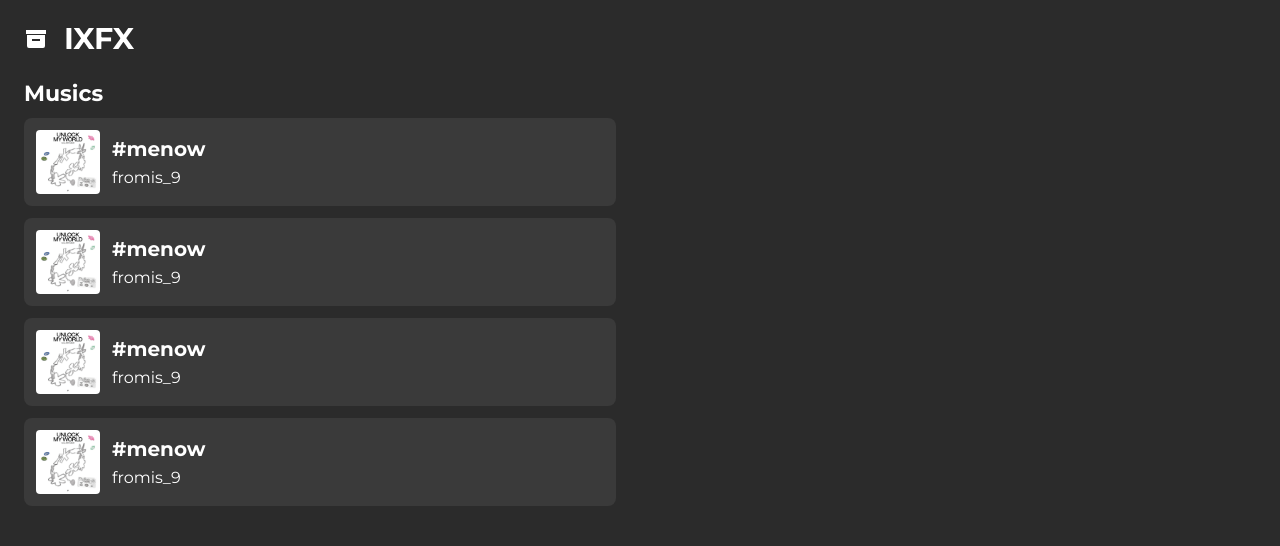
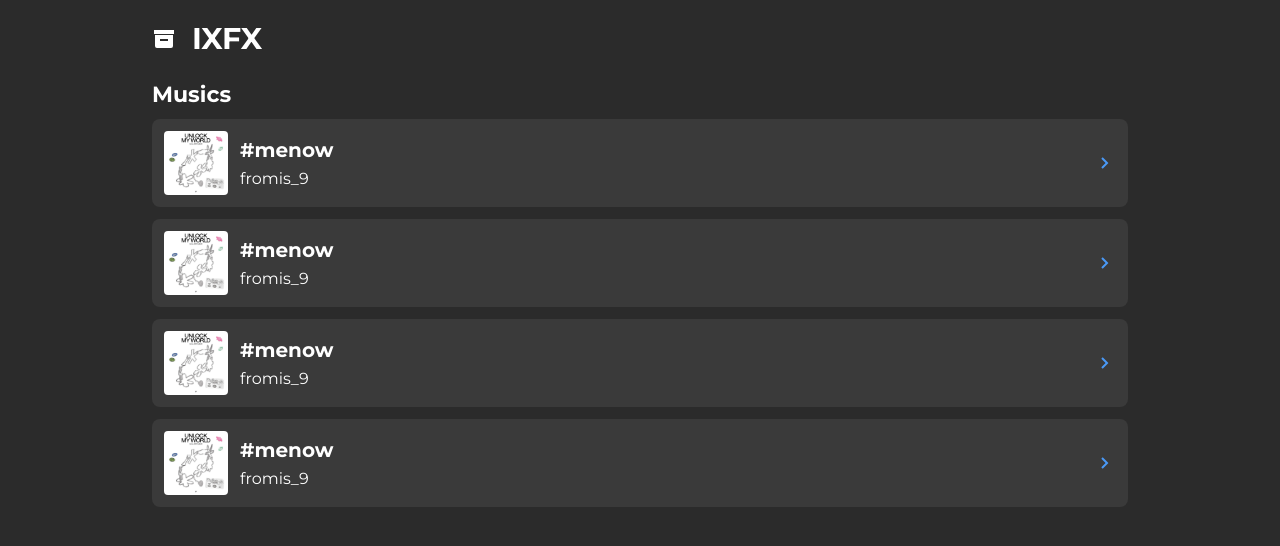
Before and after one commit to delta-kor/ixvx, a Next.js app: page / in a window 1280 px wide. Shown: the top 546 px of the page. Built offline with nearby package versions, Linux system fonts and the light colour scheme.

Commit message:
Add music info component

```diff
--- a/app/(main)/layout.tsx
+++ b/app/(main)/layout.tsx
@@ -2,9 +2,9 @@
 
 export default function Layout({ children }: { children: React.ReactNode }) {
   return (
-    <div>
+    <div className="max-w-[1024px] mx-auto">
       <Header title="IXFX" icon="logo" />
-      {children}
+      <div className="pt-[78px]">{children}</div>
     </div>
   );
 }
--- a/app/(main)/music/[id]/page.tsx
+++ b/app/(main)/music/[id]/page.tsx
@@ -1,3 +1,21 @@
-export default function MusicPage() {
-  return <div></div>;
+import MusicInfo from '@/components/MusicInfo';
+import IXVX from '@/lib/ixvx';
+import { notFound } from 'next/navigation';
+
+interface Props {
+  params: {
+    id: string;
+  };
 }
+
+export default function MusicPage({ params: { id } }: Props) {
+  const music = IXVX.getMusic(id);
+
+  if (!music) return notFound();
+
+  return (
+    <div>
+      <MusicInfo music={music} />
+    </div>
+  );
+}
--- a/components/Cards.tsx
+++ b/components/Cards.tsx
@@ -5,7 +5,7 @@
 
 export default function Cards({ title, children }: Props) {
   return (
-    <div className="flex px-xl flex-col gap-sm max-w-[640px]">
+    <div className="flex px-xl flex-col gap-sm">
       <div className="text-subtitle1 text-white">{title}</div>
       <div className="flex flex-col gap-md">{children}</div>
     </div>
--- a/components/Header.tsx
+++ b/components/Header.tsx
@@ -1,3 +1,4 @@
+import Link from 'next/link';
 import Icon, { IconType } from './Icon';
 
 interface Props {
@@ -7,9 +8,11 @@
 
 export default function Header({ title, icon }: Props) {
   return (
-    <div className="flex px-xl py-lg gap-lg items-center">
-      <Icon type={icon} className="w-xl h-xl text-white shrink-0" />
-      <div className="text-heading1 text-white grow truncate">{title}</div>
-    </div>
+    <Link href={'/'}>
+      <div className="fixed top-0 left-0 right-0 flex px-xl py-lg w-full gap-lg items-center bg-background z-10 cursor-pointer select-none">
+        <Icon type={icon} className="w-xl h-xl text-white shrink-0" />
+        <div className="text-heading1 text-white grow truncate">{title}</div>
+      </div>
+    </Link>
   );
 }
--- a/components/Icon.tsx
+++ b/components/Icon.tsx
@@ -1,9 +1,11 @@
 import { IconBaseProps } from 'react-icons';
-import { BiSolidBox } from 'react-icons/bi';
+import { BiChevronRight, BiSolidBox, BiSolidRightArrow } from 'react-icons/bi';
 
 const Icons = {
   logo: BiSolidBox,
+  chevron_right: BiChevronRight,
 };
+
 export type IconType = keyof typeof Icons;
 
 interface Props extends IconBaseProps {
--- a/components/MusicCard.tsx
+++ b/components/MusicCard.tsx
@@ -1,12 +1,17 @@
 import Image from 'next/image';
 import Jelly from './Jelly';
+import Link from 'next/link';
+import Icon from './Icon';
 
 interface Props {
   music: Music;
 }
 
-export default function MusicCard({ music: { title, group, album } }: Props) {
+export default function MusicCard({
+  music: { id, title, group, album },
+}: Props) {
   return (
+    <Link href={`/music/${id}`}>
       <Jelly className="flex p-md items-center gap-md rounded-md bg-gray cursor-pointer select-none">
         <Image
           src={album}
@@ -17,6 +22,8 @@
           <div className="text-heading3 text-white truncate">{title}</div>
           <div className="text-body1 text-white truncate">{group}</div>
         </div>
+        <Icon type={'chevron_right'} className="w-xl h-xl text-primary" />
       </Jelly>
+    </Link>
   );
 }
--- /dev/null
+++ b/components/MusicInfo.tsx
@@ -0,0 +1,21 @@
+import Image from 'next/image';
+
+interface Props {
+  music: Music;
+}
+
+export default function MusicInfo({ music: { title, group, album } }: Props) {
+  return (
+    <div className="flex py-sm flex-col content-center items-center gap-lg">
+      <Image
+        src={album}
+        alt={title}
+        className="w-[100px] h-[100px] rounded-sm"
+      />
+      <div className="flex flex-col content-center items-center gap-xs">
+        <div className="text-heading2 text-white">{title}</div>
+        <div className="text-body1 text-white">{group}</div>
+      </div>
+    </div>
+  );
+}
--- a/lib/ixvx.ts
+++ b/lib/ixvx.ts
@@ -4,6 +4,10 @@
   public static getAllMusics(): Music[] {
     return IXVXStore;
   }
+
+  public static getMusic(id: string): Music | null {
+    return IXVXStore.find((music) => music.id === id) || null;
+  }
 }
 
 export default IXVX;
```
Lines whose indentation alone changed are shown as unchanged.
